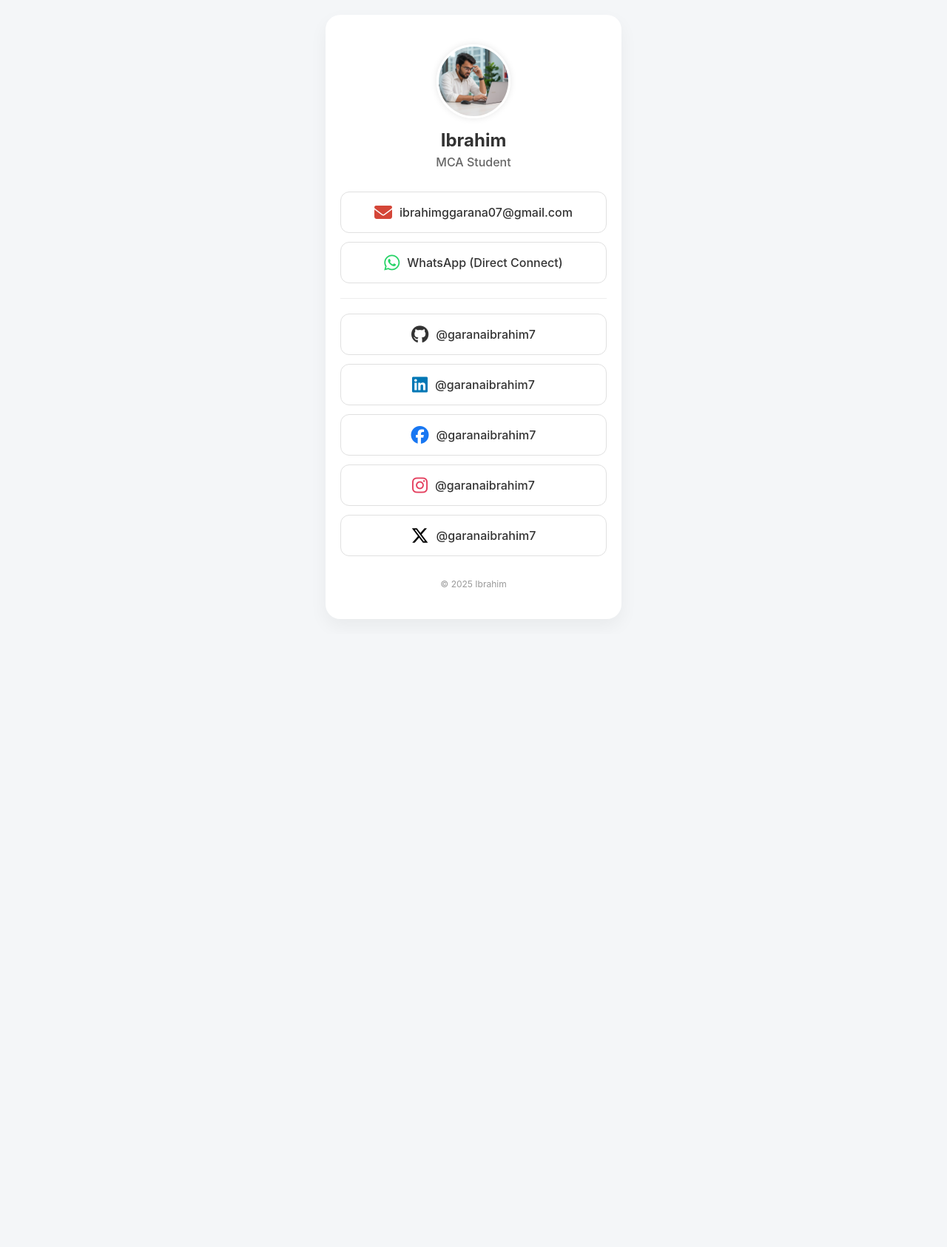
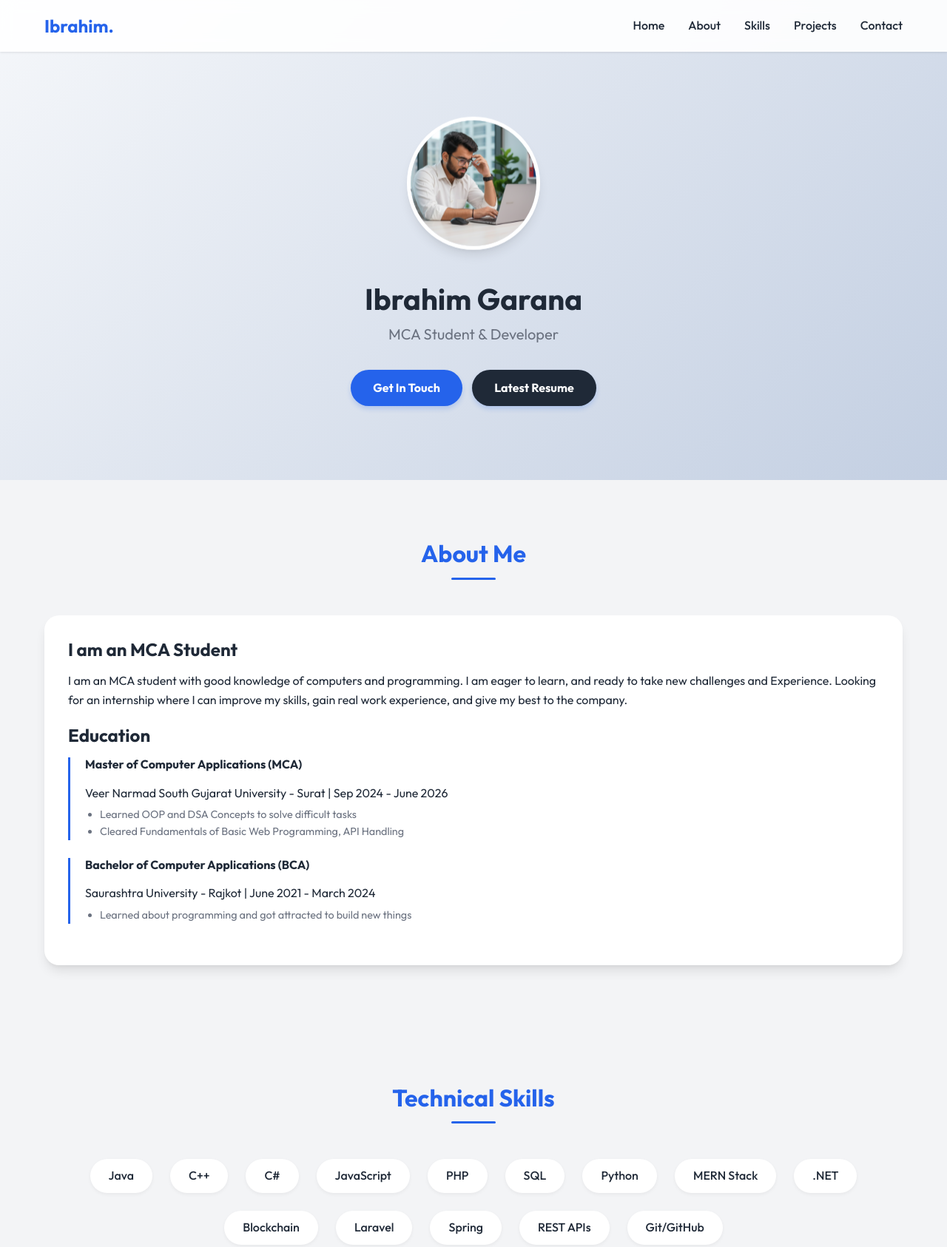
Before and after one commit to garanaibrahim7/Portfolio, a plain HTML site: page index.html in a window 1280 px wide. Shown: the top 1686 px of the page at 74% size. Before the commit the page ends 857 px from the top, so only its background shows below. Drawn offline with Linux system fonts and the light colour scheme.

Commit message:
Complete Changes

```diff
--- a/index.html
+++ b/index.html
@@ -1,172 +1,214 @@
 <!DOCTYPE html>
 <html lang="en">
+
 <head>
     <meta charset="UTF-8">
     <meta name="viewport" content="width=device-width, initial-scale=1.0">
-    <title>Ibrahim | Links</title>
+    <title>Ibrahim Garana | Portfolio</title>
+    <!-- Fonts -->
+    <link rel="preconnect" href="https://fonts.googleapis.com">
+    <link rel="preconnect" href="https://fonts.gstatic.com" crossorigin>
+    <link href="https://fonts.googleapis.com/css2?family=Outfit:wght@300;400;500;700&display=swap" rel="stylesheet">
+    <!-- Icons -->
     <link rel="stylesheet" href="https://cdnjs.cloudflare.com/ajax/libs/font-awesome/6.6.0/css/all.min.css">
-    <style>
-        :root {
-            --bg-color: #f4f6f8;
-            --card-bg: #ffffff;
-            --text-color: #333;
-            --subtext-color: #666;
-            --hover-color: #f0f0f0;
-            --accent-color: #2563eb;
-        }
+    <!-- Styles -->
+    <link rel="stylesheet" href="style.css">
+</head>
 
-        * {
-            box-sizing: border-box;
-            margin: 0;
-            padding: 0;
-            font-family: -apple-system, BlinkMacSystemFont, "Segoe UI", Roboto, Helvetica, Arial, sans-serif;
-        }
-
-        body {
-            background-color: var(--bg-color);
-            display: flex;
-            justify-content: center;
-            align-items: center;
-            min-height: 100vh;
-            padding: 20px;
-        }
-
-        .container {
-            background-color: var(--card-bg);
-            width: 100%;
-            max-width: 400px;
-            padding: 40px 20px;
-            border-radius: 20px;
-            box-shadow: 0 10px 25px rgba(0,0,0,0.05);
-            text-align: center;
-        }
-
-        /* Profile Section */
-        .profile-img {
-            width: 100px;
-            height: 100px;
-            border-radius: 50%;
-            margin: 0 auto 15px;
-            object-fit: cover;
-            border: 3px solid #ffffff;
-            box-shadow: 0 0 10px rgba(0,0,0,0.1);
-            display: block;
-        }
-
-        h1 {
-            font-size: 24px;
-            color: var(--text-color);
-            margin-bottom: 5px;
-        }
-
-        .role {
-            font-size: 16px;
-            color: var(--subtext-color);
-            margin-bottom: 30px;
-            font-weight: 500;
-        }
-
-        /* Links Section */
-        .link-item {
-            display: flex;
-            align-items: center;
-            justify-content: center;
-            background-color: #fff;
-            border: 1px solid #e0e0e0;
-            padding: 15px 20px;
-            margin-bottom: 12px;
-            border-radius: 12px;
-            text-decoration: none;
-            color: var(--text-color);
-            transition: all 0.3s ease;
-        }
-
-        .link-item:hover {
-            transform: translateY(-2px);
-            box-shadow: 0 5px 15px rgba(0,0,0,0.05);
-            border-color: var(--accent-color);
-        }
-
-        .link-item i {
-            font-size: 24px;
-            margin-right: 10px;
-            width: auto;
-            text-align: center;
-        }
-
-        /* Brand Colors for Icons */
-        .fa-github { color: #333; }
-        .fa-linkedin { color: #0077b5; }
-        .fa-facebook { color: #1877f2; }
-        .fa-instagram { color: #e4405f; }
-        .fa-x-twitter { color: #000; }
-        .fa-whatsapp { color: #25D366; } /* WhatsApp Green */
-        .fa-envelope { color: #D44638; } /* General Mail/Gmail Red */
-
-        .username {
-            font-weight: 500;
-            font-size: 16px;
-        }
-
-        /* Footer */
-        .footer {
-            margin-top: 30px;
-            font-size: 12px;
-            color: #999;
-        }
-    </style>
-</head>
 <body>
 
-    <div class="container">
-        <img src="1761027360018.jpg" alt="Ibrahim Profile Photo" class="profile-img">
+    <!-- Header -->
+    <header>
+        <div class="container">
+            <nav>
+                <div class="logo">Ibrahim.</div>
+                <div class="menu-toggle">
+                    <i class="fas fa-bars"></i>
+                </div>
+                <ul class="nav-links">
+                    <li><a href="#home">Home</a></li>
+                    <li><a href="#about">About</a></li>
+                    <li><a href="#skills">Skills</a></li>
+                    <li><a href="#projects">Projects</a></li>
+                    <li><a href="#contact">Contact</a></li>
+                </ul>
+            </nav>
+        </div>
+    </header>
 
-        <h1>Ibrahim</h1>
-        <p class="role">MCA Student</p>
+    <!-- Hero Section -->
+    <section id="home" class="hero">
+        <div class="container">
+            <img src="1761027360018.jpg" alt="Ibrahim Garana" class="profile-img">
+            <h1>Ibrahim Garana</h1>
+            <p class="hero-role">MCA Student & Developer</p>
+            <div class="hero-btns">
+                <a href="#contact" class="btn">Get In Touch</a>
+                <a href="https://drive.google.com/file/d/1tg6gtBPDYEKUQX90zny2nVXHv52EhHG3/view?usp=drive_link" download
+                    class="btn" style="background-color: var(--text-dark); margin-left: 10px;">Latest Resume</a>
+            </div>
+        </div>
+    </section>
 
-        <div class="links">
-            <a href="mailto: ibrahimggarana07@gmail.com" target="_blank" class="link-item">
-                <i class="fa-solid fa-envelope"></i>
-                <span class="username">ibrahimggarana07@gmail.com</span>
-            </a>
+    <!-- About Section -->
+    <section id="about">
+        <div class="container">
+            <h2 class="section-title">About Me</h2>
+            <div class="about-grid">
+                <div>
+                    <h3>I am an MCA Student</h3>
+                    <p style="margin-bottom: 20px;">I am an MCA student with good knowledge of computers and
+                        programming. I am eager to learn, and ready to take new challenges and Experience. Looking for
+                        an internship where I can improve my skills, gain real work experience, and give my best to the
+                        company.</p>
 
-            <a href="https://wa.me/+919724115337" target="_blank" class="link-item">
-                <i class="fab fa-whatsapp"></i>
-                <span class="username">WhatsApp (Direct Connect)</span>
-            </a>
+                    <h3>Education</h3>
+                    <div class="edu-item">
+                        <h4>Master of Computer Applications (MCA)</h4>
+                        <p class="text-light">Veer Narmad South Gujarat University - Surat | Sep 2024 - June 2026</p>
+                        <ul
+                            style="list-style-type: disc; margin-left: 20px; font-size: 0.9rem; margin-top: 5px; color: var(--text-light);">
+                            <li>Learned OOP and DSA Concepts to solve difficult tasks</li>
+                            <li>Cleared Fundamentals of Basic Web Programming, API Handling</li>
+                        </ul>
+                    </div>
+                    <div class="edu-item">
+                        <h4>Bachelor of Computer Applications (BCA)</h4>
+                        <p class="text-light">Saurashtra University - Rajkot | June 2021 - March 2024</p>
+                        <ul
+                            style="list-style-type: disc; margin-left: 20px; font-size: 0.9rem; margin-top: 5px; color: var(--text-light);">
+                            <li>Learned about programming and got attracted to build new things</li>
+                        </ul>
+                    </div>
+                </div>
+            </div>
+        </div>
+    </section>
 
-            <hr style="margin: 20px 0; border: none; border-top: 1px solid #eee;">
+    <!-- Skills Section -->
+    <section id="skills">
+        <div class="container">
+            <h2 class="section-title">Technical Skills</h2>
+            <div class="skills-grid">
+                <!-- Data from Resume -->
+                <span class="skill-tag">Java</span>
+                <span class="skill-tag">C++</span>
+                <span class="skill-tag">C#</span>
+                <span class="skill-tag">JavaScript</span>
+                <span class="skill-tag">PHP</span>
+                <span class="skill-tag">SQL</span>
+                <span class="skill-tag">Python</span>
+                <span class="skill-tag">MERN Stack</span>
+                <span class="skill-tag">.NET</span>
+                <span class="skill-tag">Blockchain</span>
+                <span class="skill-tag">Laravel</span>
+                <span class="skill-tag">Spring</span>
+                <span class="skill-tag">REST APIs</span>
+                <span class="skill-tag">Git/GitHub</span>
+            </div>
+        </div>
+    </section>
 
-            <a href="https://github.com/garanaibrahim7" target="_blank" class="link-item">
-                <i class="fab fa-github"></i>
-                <span class="username">@garanaibrahim7</span>
-            </a>
+    <!-- Projects Section -->
+    <section id="projects">
+        <div class="container">
+            <h2 class="section-title">Work Experience & Projects</h2>
+            <div class="projects-grid">
 
-            <a href="https://www.linkedin.com/in/garanaibrahim7" target="_blank" class="link-item">
-                <i class="fab fa-linkedin"></i>
-                <span class="username">@garanaibrahim7</span>
-            </a>
+                <!-- Project 1 -->
+                <div class="project-card">
+                    <div class="project-content">
+                        <h3>Cyber Cafe Management System</h3>
+                        <p class="text-light" style="font-size: 0.9rem; margin-bottom: 10px;">Nov 2024</p>
+                        <p>A web app for a local Cyber Cafe to manage documents and customers. Created using PHP to
+                            print receipts, save records to database/Excel, and generate daily work reports.</p>
+                        <div class="project-tags">
+                            <span>#PHP</span>
+                            <span>#MySQL</span>
+                            <span>#Web App</span>
+                        </div>
+                    </div>
+                </div>
 
-            <a href="https://www.facebook.com/garanaibrahim7" target="_blank" class="link-item">
-                <i class="fab fa-facebook"></i>
-                <span class="username">@garanaibrahim7</span>
-            </a>
+                <!-- Project 2 -->
+                <div class="project-card">
+                    <div class="project-content">
+                        <h3>Rapid Drives - Car Rental</h3>
+                        <p class="text-light" style="font-size: 0.9rem; margin-bottom: 10px;">March 2024</p>
+                        <p>A BCA Sem 6 project allowing users to rent cars for specific periods and owners to manage
+                            requests. Built with JSP (Java) backend using JDBC and HTML/CSS/JS frontend.</p>
+                        <div class="project-tags">
+                            <span>#Java (JSP)</span>
+                            <span>#JDBC</span>
+                            <span>#HTML/CSS</span>
+                        </div>
+                    </div>
+                </div>
 
-            <a href="https://www.instagram.com/garanaibrahim7" target="_blank" class="link-item">
-                <i class="fab fa-instagram"></i>
-                <span class="username">@garanaibrahim7</span>
-            </a>
+                <!-- Project 3 -->
+                <div class="project-card">
+                    <div class="project-content">
+                        <h3>Localine - E-commerce</h3>
+                        <p class="text-light" style="font-size: 0.9rem; margin-bottom: 10px;">Nov 2023</p>
+                        <p>A solo BCA Sem 5 project connecting local stores with citizens. Developed using PHP backend
+                            and HTML/CSS/JS frontend.</p>
+                        <div class="project-tags">
+                            <span>#PHP</span>
+                            <span>#E-commerce</span>
+                            <span>#Solo Project</span>
+                        </div>
+                    </div>
+                </div>
 
-            <a href="https://x.com/garanaibrahim7" target="_blank" class="link-item">
-                <i class="fa-brands fa-x-twitter"></i>
-                <span class="username">@garanaibrahim7</span>
-            </a>
+            </div>
         </div>
+    </section>
 
-        <div class="footer">
-            &copy; 2025 Ibrahim
+    <!-- Contact Section -->
+    <section id="contact">
+        <div class="container">
+            <h2 class="section-title">Connect With Me</h2>
+            <div style="text-align: center; margin-bottom: 30px;">
+                <p>Jetpur, Rajkot | +91 97241 15337</p>
+            </div>
+            <div class="social-links">
+                <a href="mailto:ibrahimggarana07@gmail.com" class="social-item">
+                    <i class="fa-solid fa-envelope"></i>
+                    <span>ibrahimggarana07@gmail.com</span>
+                </a>
+
+                <a href="https://wa.me/+919724115337" target="_blank" class="social-item">
+                    <i class="fab fa-whatsapp"></i>
+                    <span>WhatsApp</span>
+                </a>
+
+                <a href="https://github.com/garanaibrahim7" target="_blank" class="social-item">
+                    <i class="fab fa-github"></i>
+                    <span>@garanaibrahim7</span>
+                </a>
+
+                <a href="https://www.linkedin.com/in/garanaibrahim7" target="_blank" class="social-item">
+                    <i class="fab fa-linkedin"></i>
+                    <span>@garanaibrahim7</span>
+                </a>
+
+                <!-- Added based on previous file, but ensuring resume matches -->
+                <a href="https://www.instagram.com/garanaibrahim7" target="_blank" class="social-item">
+                    <i class="fab fa-instagram"></i>
+                    <span>Instagram</span>
+                </a>
+            </div>
         </div>
-    </div>
+    </section>
 
+    <!-- Footer -->
+    <footer>
+        <div class="container">
+            <p>&copy; 2025 Ibrahim Garana. All rights reserved.</p>
+        </div>
+    </footer>
+
+    <script src="script.js"></script>
 </body>
+
 </html>
--- /dev/null
+++ b/script.js
@@ -0,0 +1,62 @@
+document.addEventListener('DOMContentLoaded', () => {
+    // Mobile Menu Toggle
+    const menuToggle = document.querySelector('.menu-toggle');
+    const navLinks = document.querySelector('.nav-links');
+
+    if (menuToggle) {
+        menuToggle.addEventListener('click', () => {
+            navLinks.classList.toggle('active');
+            const icon = menuToggle.querySelector('i');
+            if (navLinks.classList.contains('active')) {
+                icon.classList.remove('fa-bars');
+                icon.classList.add('fa-times');
+            } else {
+                icon.classList.remove('fa-times');
+                icon.classList.add('fa-bars');
+            }
+        });
+    }
+
+    // Smooth Scrolling for Anchor Links
+    document.querySelectorAll('a[href^="#"]').forEach(anchor => {
+        anchor.addEventListener('click', function (e) {
+            e.preventDefault();
+            navLinks.classList.remove('active'); // Close mobile menu on click
+            if (menuToggle) {
+                menuToggle.querySelector('i').classList.remove('fa-times');
+                menuToggle.querySelector('i').classList.add('fa-bars');
+            }
+
+            const target = document.querySelector(this.getAttribute('href'));
+            if (target) {
+                target.scrollIntoView({
+                    behavior: 'smooth'
+                });
+            }
+        });
+    });
+
+    // Reveal Animations on Scroll
+    const observerOptions = {
+        threshold: 0.1
+    };
+
+    const observer = new IntersectionObserver((entries) => {
+        entries.forEach(entry => {
+            if (entry.isIntersecting) {
+                entry.target.style.opacity = '1';
+                entry.target.style.transform = 'translateY(0)';
+                observer.unobserve(entry.target);
+            }
+        });
+    }, observerOptions);
+
+    const animateElements = document.querySelectorAll('.project-card, .skill-tag, .social-item, .section-title, .about-grid');
+
+    animateElements.forEach(el => {
+        el.style.opacity = '0';
+        el.style.transform = 'translateY(20px)';
+        el.style.transition = 'opacity 0.6s ease-out, transform 0.6s ease-out';
+        observer.observe(el);
+    });
+});
--- /dev/null
+++ b/style.css
@@ -0,0 +1,308 @@
+:root {
+    --primary-color: #2563eb;
+    --secondary-color: #1e40af;
+    --text-dark: #1f2937;
+    --text-light: #6b7280;
+    --bg-light: #f3f4f6;
+    --bg-white: #ffffff;
+    --card-shadow: 0 10px 15px -3px rgba(0, 0, 0, 0.1), 0 4px 6px -2px rgba(0, 0, 0, 0.05);
+    --transition: all 0.3s ease;
+}
+
+* {
+    margin: 0;
+    padding: 0;
+    box-sizing: border-box;
+}
+
+body {
+    font-family: 'Outfit', sans-serif;
+    background-color: var(--bg-light);
+    color: var(--text-dark);
+    line-height: 1.6;
+    overflow-x: hidden;
+}
+
+/* Typography */
+h1, h2, h3, h4, h5, h6 {
+    font-weight: 700;
+    line-height: 1.2;
+    margin-bottom: 1rem;
+}
+
+h1 { font-size: 2.5rem; }
+h2 { font-size: 2rem; color: var(--primary-color); }
+h3 { font-size: 1.5rem; }
+
+a { text-decoration: none; color: inherit; }
+ul { list-style: none; }
+
+/* Container */
+.container {
+    max-width: 1200px;
+    margin: 0 auto;
+    padding: 0 20px;
+}
+
+/* Header */
+header {
+    background: rgba(255, 255, 255, 0.9);
+    backdrop-filter: blur(10px);
+    position: fixed;
+    top: 0;
+    width: 100%;
+    z-index: 1000;
+    box-shadow: 0 1px 3px rgba(0,0,0,0.1);
+}
+
+nav {
+    display: flex;
+    justify-content: space-between;
+    align-items: center;
+    height: 70px;
+}
+
+.logo {
+    font-size: 1.5rem;
+    font-weight: 700;
+    color: var(--primary-color);
+}
+
+.nav-links {
+    display: flex;
+    gap: 2rem;
+}
+
+.nav-links a {
+    font-weight: 500;
+    transition: var(--transition);
+}
+
+.nav-links a:hover {
+    color: var(--primary-color);
+}
+
+.menu-toggle {
+    display: none;
+    font-size: 1.5rem;
+    cursor: pointer;
+}
+
+/* Hero Section */
+.hero {
+    padding: 160px 0 100px;
+    text-align: center;
+    background: linear-gradient(135deg, #f5f7fa 0%, #c3cfe2 100%);
+}
+
+.profile-img {
+    width: 180px;
+    height: 180px;
+    border-radius: 50%;
+    object-fit: cover;
+    border: 5px solid white;
+    box-shadow: var(--card-shadow);
+    margin-bottom: 2rem;
+    animation: float 6s ease-in-out infinite;
+}
+
+@keyframes float {
+    0% { transform: translateY(0px); }
+    50% { transform: translateY(-10px); }
+    100% { transform: translateY(0px); }
+}
+
+.hero h1 { margin-bottom: 0.5rem; }
+.hero-role {
+    font-size: 1.25rem;
+    color: var(--text-light);
+    margin-bottom: 2rem;
+}
+
+.btn {
+    display: inline-block;
+    padding: 12px 30px;
+    background-color: var(--primary-color);
+    color: white;
+    border-radius: 50px;
+    font-weight: 600;
+    transition: var(--transition);
+    box-shadow: 0 4px 6px rgba(37, 99, 235, 0.2);
+}
+
+.btn:hover {
+    background-color: var(--secondary-color);
+    transform: translateY(-2px);
+    box-shadow: 0 6px 8px rgba(37, 99, 235, 0.3);
+}
+
+/* Sections General */
+section {
+    padding: 80px 0;
+}
+
+.section-title {
+    text-align: center;
+    margin-bottom: 3rem;
+    position: relative;
+    padding-bottom: 1rem;
+}
+
+.section-title::after {
+    content: '';
+    position: absolute;
+    bottom: 0;
+    left: 50%;
+    transform: translateX(-50%);
+    width: 60px;
+    height: 3px;
+    background-color: var(--primary-color);
+    border-radius: 3px;
+}
+
+/* About & Education */
+.about-grid {
+    display: grid;
+    grid-template-columns: 1fr;
+    gap: 2rem;
+    background: var(--bg-white);
+    padding: 2rem;
+    border-radius: 20px;
+    box-shadow: var(--card-shadow);
+}
+
+.edu-item {
+    margin-bottom: 1.5rem;
+    padding-left: 20px;
+    border-left: 3px solid var(--primary-color);
+}
+
+/* Skills */
+.skills-grid {
+    display: flex;
+    flex-wrap: wrap;
+    justify-content: center;
+    gap: 1.5rem;
+}
+
+.skill-tag {
+    background: white;
+    padding: 10px 25px;
+    border-radius: 50px;
+    box-shadow: 0 2px 5px rgba(0,0,0,0.05);
+    font-weight: 500;
+    transition: var(--transition);
+}
+
+.skill-tag:hover {
+    transform: translateY(-3px);
+    box-shadow: 0 5px 10px rgba(0,0,0,0.1);
+    background: var(--primary-color);
+    color: white;
+}
+
+/* Projects */
+.projects-grid {
+    display: grid;
+    grid-template-columns: repeat(auto-fit, minmax(300px, 1fr));
+    gap: 2rem;
+}
+
+.project-card {
+    background: white;
+    border-radius: 15px;
+    overflow: hidden;
+    box-shadow: var(--card-shadow);
+    transition: var(--transition);
+}
+
+.project-card:hover {
+    transform: translateY(-10px);
+}
+
+.project-content {
+    padding: 1.5rem;
+}
+
+.project-tags {
+    margin-top: 1rem;
+    display: flex;
+    gap: 0.5rem;
+    font-size: 0.85rem;
+    color: var(--primary-color);
+}
+
+/* Contact / Socials */
+.social-links {
+    display: grid;
+    grid-template-columns: repeat(auto-fill, minmax(200px, 1fr));
+    gap: 1rem;
+    max-width: 800px;
+    margin: 0 auto;
+}
+
+.social-item {
+    display: flex;
+    align-items: center;
+    gap: 1rem;
+    background: white;
+    padding: 1rem 1.5rem;
+    border-radius: 12px;
+    box-shadow: 0 2px 5px rgba(0,0,0,0.05);
+    transition: var(--transition);
+}
+
+.social-item:hover {
+    transform: translateY(-3px);
+    box-shadow: var(--card-shadow);
+}
+
+.social-item i {
+    font-size: 1.5rem;
+    width: 30px;
+    text-align: center;
+}
+
+/* Footer */
+footer {
+    background: var(--text-dark);
+    color: white;
+    text-align: center;
+    padding: 2rem 0;
+    margin-top: 4rem;
+}
+
+/* Responsive */
+@media (max-width: 768px) {
+    .nav-links {
+        display: none;
+        position: absolute;
+        top: 70px;
+        left: 0;
+        width: 100%;
+        background: white;
+        flex-direction: column;
+        padding: 2rem;
+        text-align: center;
+        box-shadow: 0 10px 15px rgba(0,0,0,0.1);
+    }
+
+    .nav-links.active {
+        display: flex;
+    }
+
+    .menu-toggle {
+        display: block;
+    }
+
+    .hero h1 { font-size: 2rem; }
+}
+
+/* Brand Colors */
+.fa-github { color: #333; }
+.fa-linkedin { color: #0077b5; }
+.fa-facebook { color: #1877f2; }
+.fa-instagram { color: #e4405f; }
+.fa-x-twitter { color: #000; }
+.fa-whatsapp { color: #25D366; }
+.fa-envelope { color: #D44638; }
```
